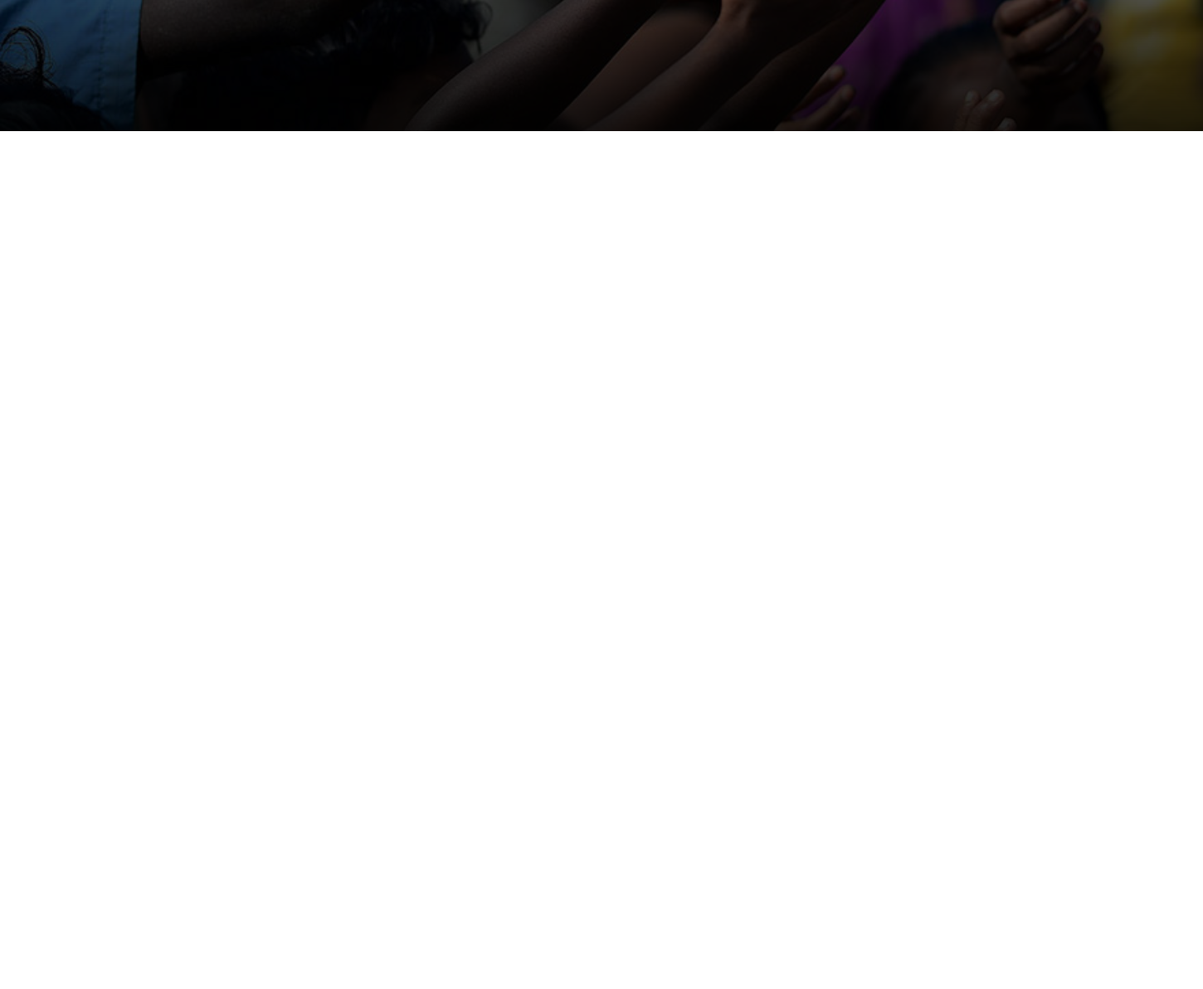
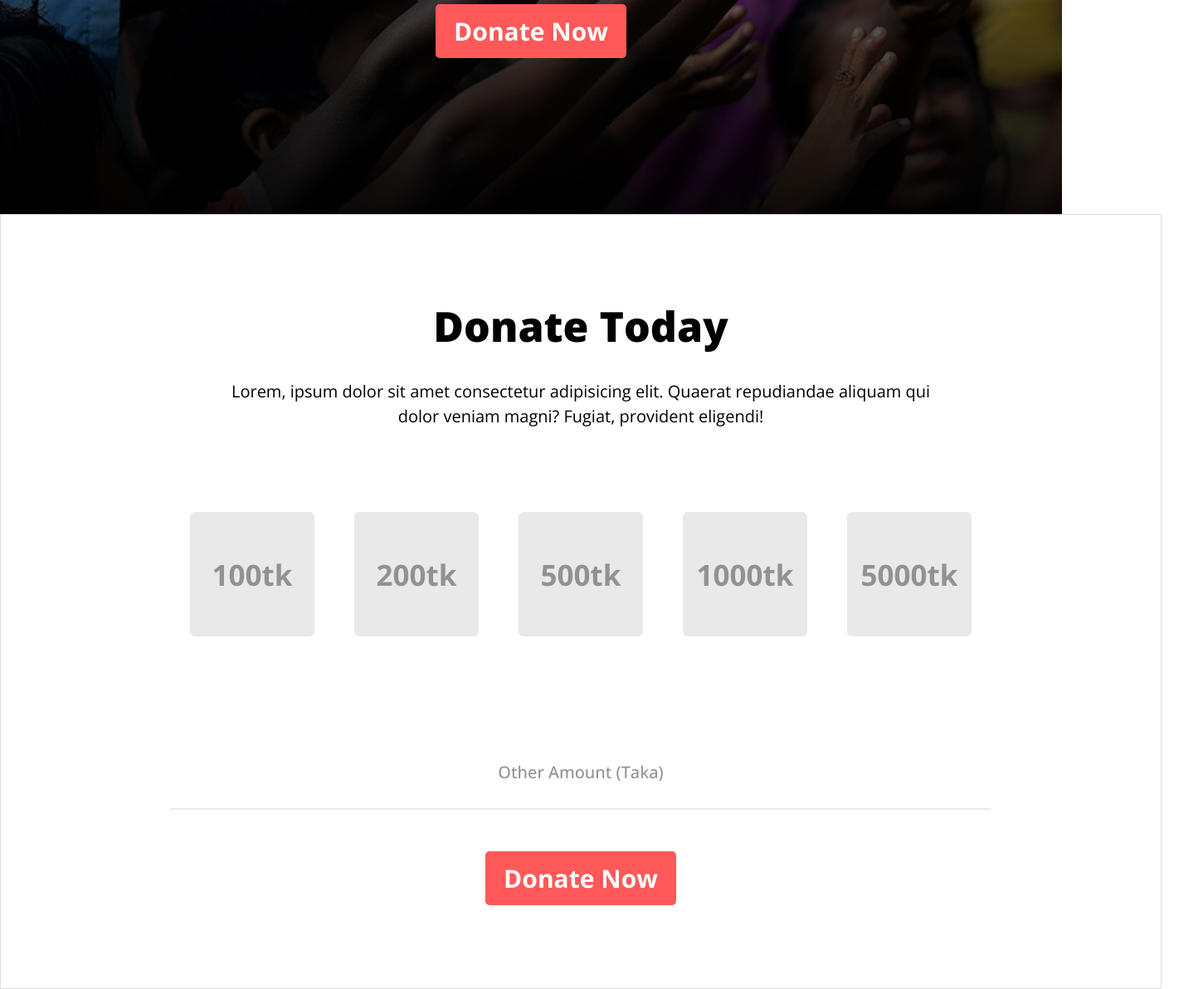
Before and after one commit to asadullah2451/developer-portfolio-1, a plain HTML site: page index.html in a window 1280 px wide. Shown: the part 542-1734 px from the top of the page at 83% size, 1450 px wide, since content can reach past the window. Before the commit the page ends 800 px from the top, so only its background shows below. Drawn offline with nearby package versions, Linux system fonts and the light colour scheme.

Commit message:
added donate today section

```diff
--- a/index.html
+++ b/index.html
@@ -22,12 +22,45 @@
       <article class="banner-content">
         <h1>Let's Help Those Who Are<br />More In Need</h1>
         <p>
-          Lorem ipsum t consectetur, adipisicing elit. Consequatur
-          reprehenderit autem <br />
+          Lorem ipsum t consectetur, adipisicing elit. Consequatur reprehenderit
+          autem <br />
           laudantium, vero harum nostrum ab doloremque soluta.
         </p>
         <button class="btn">Donate Now</button>
       </article>
     </header>
+    <main class="main-section">
+      <section class="donate-todey">
+        <article class="dt-article">
+          <h1 class="section-title">Donate Today</h1>
+          <p class="description">
+            Lorem, ipsum dolor sit amet consectetur adipisicing elit. Quaerat
+            repudiandae aliquam qui <br> dolor veniam magni? Fugiat, provident
+            eligendi!
+          </p>
+        </article>
+        <div class="dt-boxs">
+            <div class="box">
+                <h3>100tk</h3>
+            </div>
+            <div class="box">
+                <h3>200tk</h3>
+            </div>
+            <div class="box">
+                <h3>500tk</h3>
+            </div>
+            <div class="box">
+                <h3>1000tk</h3>
+            </div>
+            <div class="box">
+                <h3>5000tk</h3>
+            </div>
+        </div>
+        <div class="amount">
+            <p class="amount-p">Other Amount (Taka)</p>
+        </div>
+        <button class="btn dt-btn">Donate Now</button>
+      </section>
+    </main>
   </body>
 </html>
--- a/style.css
+++ b/style.css
@@ -10,20 +10,31 @@
     font-size: 30px;
     padding: 10px 20px;
     border-radius: 5px;
+    font-weight: 700;
 }
 .btn:hover{
     color: #FF5959;
     background: rgba(255, 255, 255, 0.377);
     border: 2px solid white;
 }
+.section-title{
+    font-size: 50px;
+    font-weight: 900;
+    margin-bottom: 30px;
+}
+.description{
+    font-size: 20px;
+    line-height: 30px;
+    margin-bottom: 30px;
+}
 /* Banner Section style */
 .banner-section{
     background: url("./assets/images/donation13.jpg") no-repeat,
-    linear-gradient(rgba(0, 0, 0, 0),rgba(0, 0, 0, 0.87));
+    linear-gradient(rgba(0, 0, 0, 0),rgba(0, 0, 0, 0.925));
     background-blend-mode: overlay;
     background-size: cover;
-    width: 1450px;
-    height: 700px;
+    width: 100vw;
+    height: 800px;
     margin: auto;
     display: flex;
     justify-content: center;
@@ -34,11 +45,67 @@
     text-align: center;
 }
 .banner-content h1{
-    font-size: 70px;
+    font-size: 80px;
     margin-bottom: 10px;
 }
 .banner-content p{
+    font-size: 25px;
+    margin-bottom: 50px;
+    line-height: 40px;
+}
+/* main section style */
+.main-section{
+    border: 1px solid #ddd;
+    width: 1400px;
+    margin: 0 auto;
+}
+/* donate today section style */
+.donate-todey{
+    text-align: center;
+    margin: 100px 0;
+}
+.dt-boxs{
+    display: flex;
+    justify-content: center;
+    gap: 3rem;
+    height: 200px;
+    margin: 100px 0;
+}
+.dt-boxs .box{
+   width: 150px;
+   height: 150px;
+   background: #e9e9e9;
+   border-radius: 6px;
+   cursor: pointer;
+   display: flex;
+   align-items: center;
+   justify-content: center;
+   border: 2px solid transparent;
+}
+.dt-boxs .box:hover{
+    border: 2px solid #FF5959;
+    background: #ff59591e;
+}
+.dt-boxs .box h3{
+    font-size: 35px;
+    font-weight: bold;
+    color: #929292;
+}
+.dt-boxs .box:hover h3{
+    color: #FF5959;
+}
+.amount{
+    width: 990px;
+    margin: auto;
+    border-bottom: 2px solid #e9e9e9;
+    margin-bottom: 50px;
+}
+.amount-p{
+    color: #929292;
+    font-weight: 500;
     font-size: 20px;
-    margin-bottom: 50px;
-    line-height: 30px;
+    margin-bottom: 30px;
 }
+.dt-btn:hover{
+    border: 2px solid #FF5959;
+}
```
